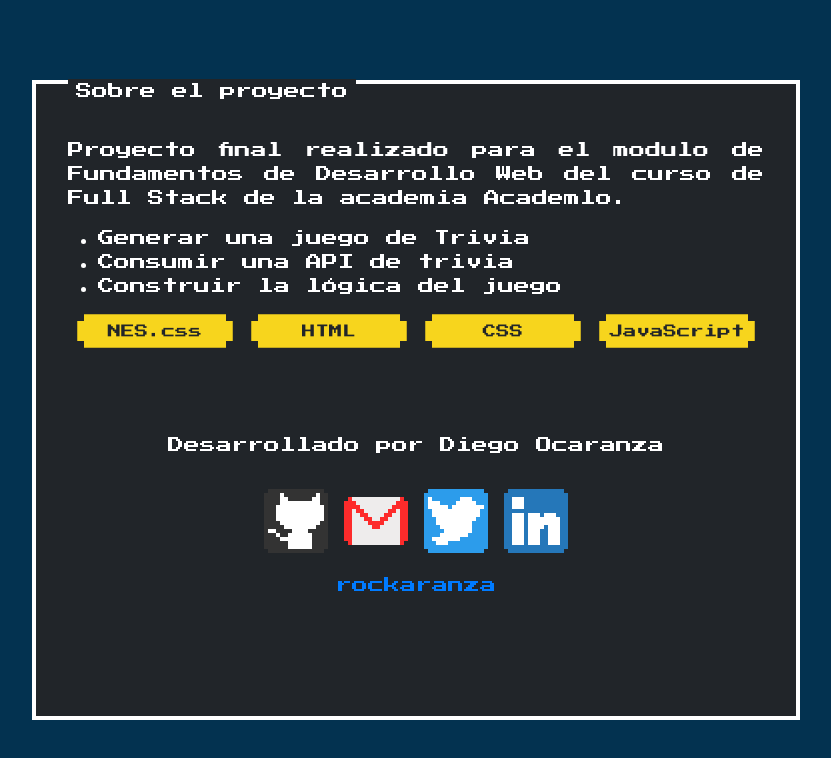
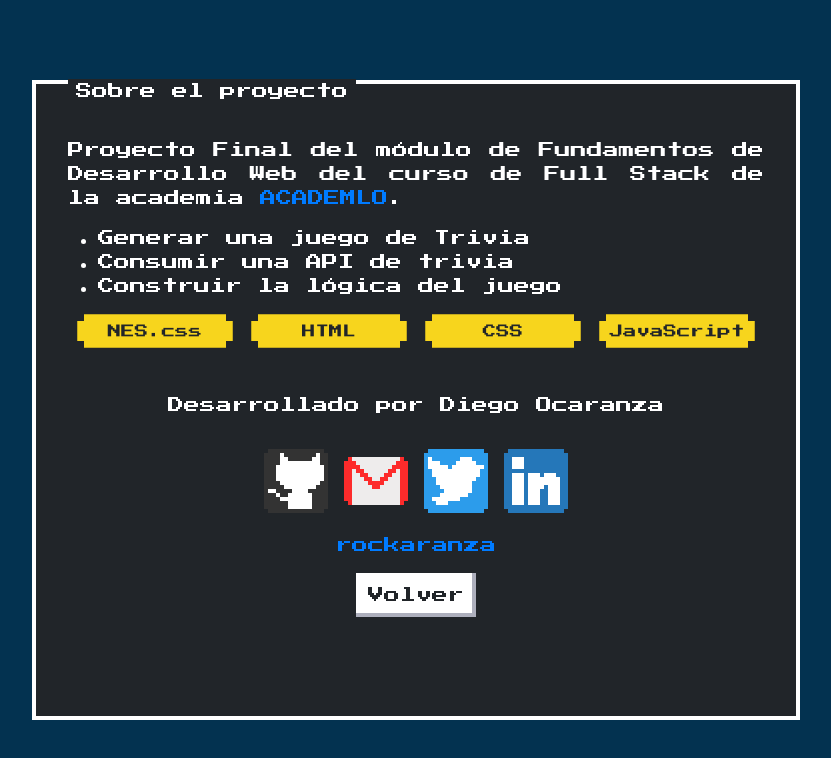
Before and after one commit to rockaranza/triviaGame, a website: page about.html in a window 1280 px wide. Shown: the whole page, without its empty margins (224-1055 px from the left). Drawn offline with nearby package versions, Linux system fonts and the light colour scheme; no server answers.

Commit message:
vincule la pagina aboutMe a la trivia

```diff
--- a/about.html
+++ b/about.html
@@ -16,7 +16,7 @@
         <div class="aboutContainer nes-container is-dark with-title">
             <p class="title">Sobre el proyecto</p>
             <div class="section">
-                <p>Proyecto final realizado para el modulo de Fundamentos de Desarrollo Web del curso de Full Stack de la academia Academlo.</p>
+                <p>Proyecto Final del módulo de Fundamentos de Desarrollo Web del curso de Full Stack de la academia <a href="https://www.academlo.com/" target="blank">ACADEMLO</a>.</p>
                 <ul>
                     <li>Generar una juego de Trivia</li>
                     <li>Consumir una <a href="https://opentdb.com/"></a>API de trivia</li>
@@ -46,6 +46,7 @@
                     <i class="nes-icon linkedin is-large"></i>
                 </div>
                 <a href="www.ocaranza.cl">rockaranza</a>
+                <a href="index.html" class="nes-btn">Volver</a>
             </div>
         </div>
     </main>
--- a/src/css/aboutStyles.css
+++ b/src/css/aboutStyles.css
@@ -40,7 +40,7 @@
 }
 
 .aboutMe {
-    margin-top: 10vh;
+    margin-top: 5vh;
     display: flex;
     flex-direction: column;
     justify-content: center;
```
Also changed, not shown: index.html (+3 -0 lines), src/css/styles.css (+10 -1 lines).
